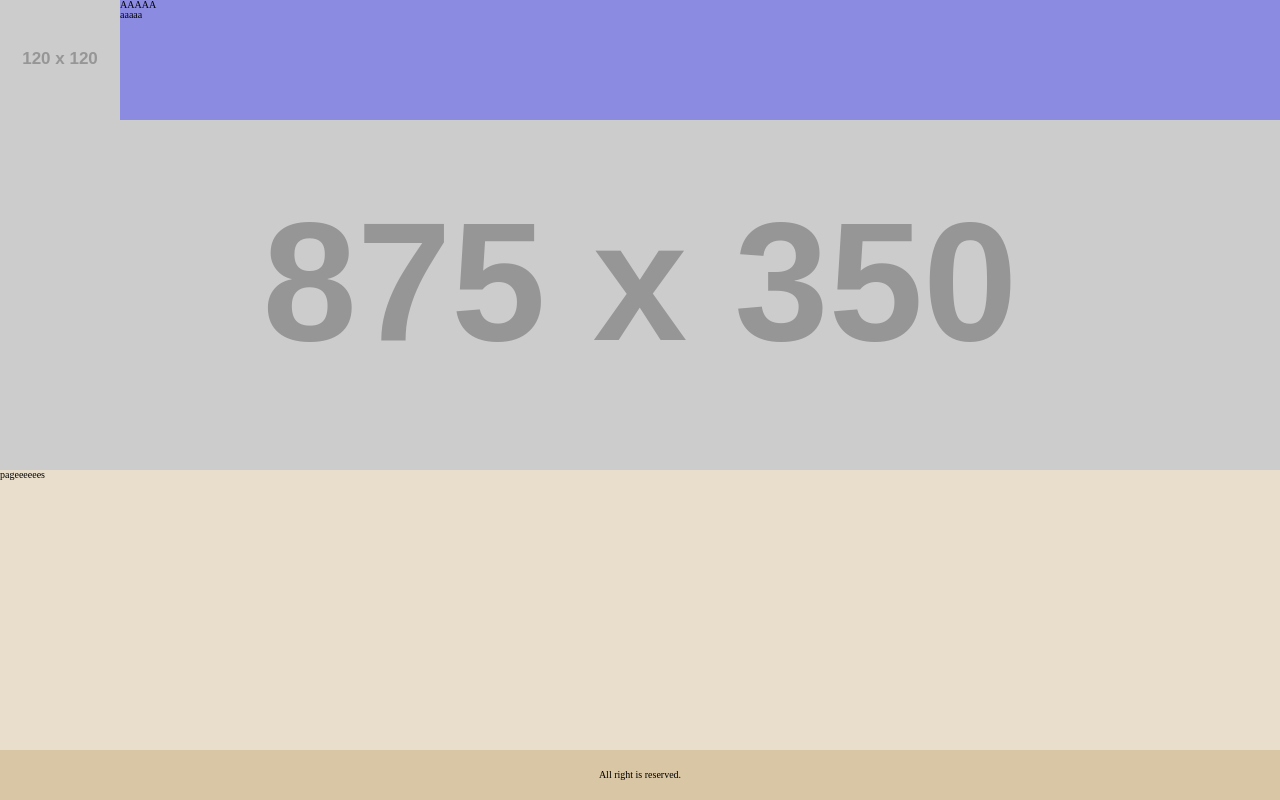
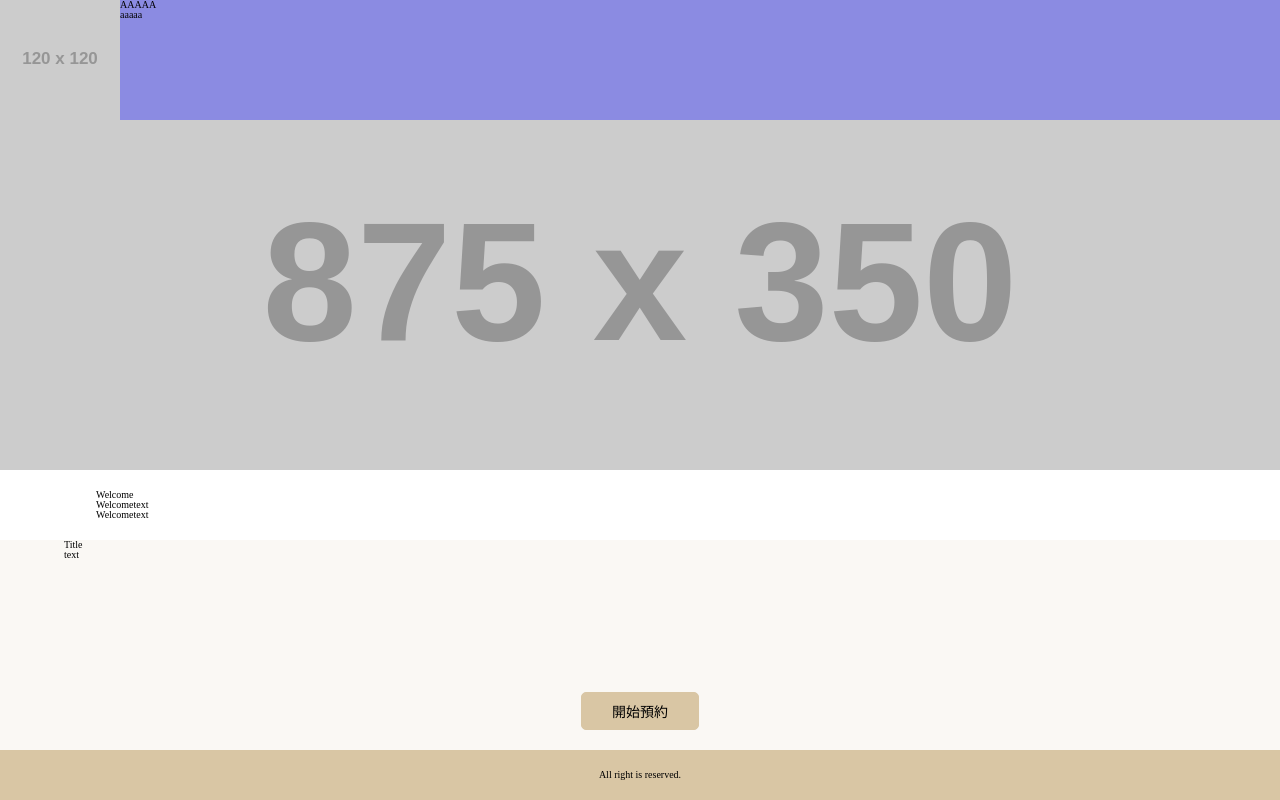
Before and after one commit to mshmwr/reservation-system, a React (Create React App) app: page / in a window 1280 px wide. Built offline with nearby package versions, Linux system fonts and the light colour scheme.

Commit message:
add link, button component, homepage style

```diff
--- a/src/App.js
+++ b/src/App.js
@@ -2,16 +2,20 @@ import React from "react";
 import { BrowserRouter as Router, Switch, Route } from "react-router-dom";
 import Header from "./components/Header";
 import Footer from "./components/Footer";
-import Home from "./pages/home";
+import Home from "./pages/Home";
+import Notice from "./pages/Notice";
 
 function App() {
   return (
     <Router>
       <div className="container">
         <Header />
-        <Switch>
-          <Route exact path="/" component={Home}></Route>
-        </Switch>
+        <main>
+          <Switch>
+            <Route exact path="/" component={Home}></Route>
+            <Route path="/notice" component={Notice}></Route>
+          </Switch>
+        </main>
         <Footer />
       </div>
     </Router>
--- /dev/null
+++ b/src/components/Button.css
@@ -0,0 +1,18 @@
+.btn {
+  background-color: var(--main-normal);
+  min-width: 10rem;
+  padding: 0.8rem 3rem;
+  border: 1px solid var(--main-normal);
+  border-radius: var(--border-radius);
+  color: var(--black);
+  cursor: pointer;
+  text-align: center;
+  white-space: nowrap;
+  font-size: var(--heading-font-size);
+}
+
+.btn:hover {
+  background-color: var(--main-light);
+  border: 1px solid var(--main-normal);
+  transition: all 0.2s ease;
+}
--- /dev/null
+++ b/src/components/Button.js
@@ -0,0 +1,5 @@
+import React from "react";
+import "./Button.css";
+export const Button = ({ text }) => {
+  return <button className={`btn`}>{text}</button>;
+};
--- /dev/null
+++ b/src/css/common.css
@@ -0,0 +1,24 @@
+:root {
+  /* color */
+  --main-dark: #9f875d;
+  --main-normal: #d9c6a4;
+  --main-light: #e9decc;
+  --main-light37: #e9decc37;
+  --main-bg: #f6f2ec;
+  --white: #ffffff;
+  --black: #000000;
+  /* font-size */
+  --title-font-size: 1.8rem;
+  --subtitle-font-size: 1.6rem;
+  --heading-font-size: 1.4rem;
+  --text-font-size: 1.2rem;
+
+  /* other */
+  --border-radius: 5px;
+  --div-margin: 0px auto 2rem auto;
+}
+
+html {
+  font-size: 10px;
+  box-sizing: border-box;
+}
--- a/src/css/index.css
+++ b/src/css/index.css
@@ -1,26 +1,12 @@
-:root {
-  --main-dark: #9f875d;
-  --main-normal: #d9c6a4;
-  --main-light: #e9decc;
-  --main-light37: #e9decc37;
-  --main-bg: #f6f2ec;
-  --white: #ffffff;
-}
-
-html {
-  font-size: 62.5%; /* 10px */
-  box-sizing: border-box;
-}
-body {
+/* body {
 }
 #root {
-}
+} */
 
 .container {
   min-height: 100vh;
   display: flex;
   flex-direction: column;
-  background-color: cornflowerblue;
 }
 header {
   display: flex;
@@ -31,7 +17,7 @@ main {
   display: flex;
   flex-direction: column;
   flex: 1;
-  background-color: var(--main-light);
+  align-items: center;
 }
 footer {
   display: flex;
@@ -56,10 +42,3 @@ footer {
   flex-direction: column;
   background-color: rgb(139, 139, 226);
 }
-
-.main__banner {
-  background-image: url("https://fakeimg.pl/875x350/");
-  background-size: cover;
-  background-position: 50% 50%;
-  height: 350px;
-}
--- a/src/index.js
+++ b/src/index.js
@@ -1,6 +1,7 @@
 import React from "react";
 import ReactDOM from "react-dom";
 import "./css/reset.css";
+import "./css/common.css";
 import "./css/index.css";
 import App from "./App";
 
--- a/src/pages/Home.css
+++ b/src/pages/Home.css
@@ -0,0 +1,36 @@
+.home__banner {
+  height: 350px;
+  width: 100%;
+  background-image: url("https://fakeimg.pl/875x350/");
+  background-size: cover;
+  background-position: 50% 50%;
+  display: flex;
+  margin: var(--div-margin);
+}
+
+.home__content {
+  width: 100%;
+  background-color: var(--main-light37);
+  display: flex;
+  flex-grow: 1;
+  flex-direction: column;
+}
+.home__welcome {
+  width: 85%;
+  margin: var(--div-margin);
+}
+
+.home__content__instruction {
+  width: 90%;
+  display: flex;
+  flex-direction: column;
+  flex-grow: 1;
+  margin: var(--div-margin);
+}
+
+.home__content__btn {
+  display: flex;
+  justify-content: center;
+  margin: var(--div-margin);
+  text-decoration: none;
+}
--- a/src/pages/Home.js
+++ b/src/pages/Home.js
@@ -1,10 +1,28 @@
 import React from "react";
+import "./Home.css";
+import { Button } from "../components/Button";
+import { Link } from "react-router-dom";
+
+// import { Link } from "react-router-dom";
 function Home() {
   return (
-    <main>
-      <div className="main__banner"></div>
-      <div>pageeeeees</div>
-    </main>
+    <>
+      <div className="home__banner"></div>
+      <div className="home__welcome">
+        <p>Welcome</p>
+        <p>Welcometext</p>
+        <p>Welcometext</p>
+      </div>
+      <div className="home__content">
+        <div className="home__content__instruction">
+          <p>Title</p>
+          <p>text</p>
+        </div>
+        <Link to="/notice" className="home__content__btn">
+          <Button text="開始預約"></Button>
+        </Link>
+      </div>
+    </>
   );
 }
 export default Home;
--- a/src/pages/Notice.js
+++ b/src/pages/Notice.js
@@ -0,0 +1,7 @@
+import React from "react";
+import "./Notice.css";
+function Notice() {
+  return <div>Notice</div>;
+}
+
+export default Notice;
```
Also changed, not shown: 1 other file (tests, documents, lock files or other folders).
